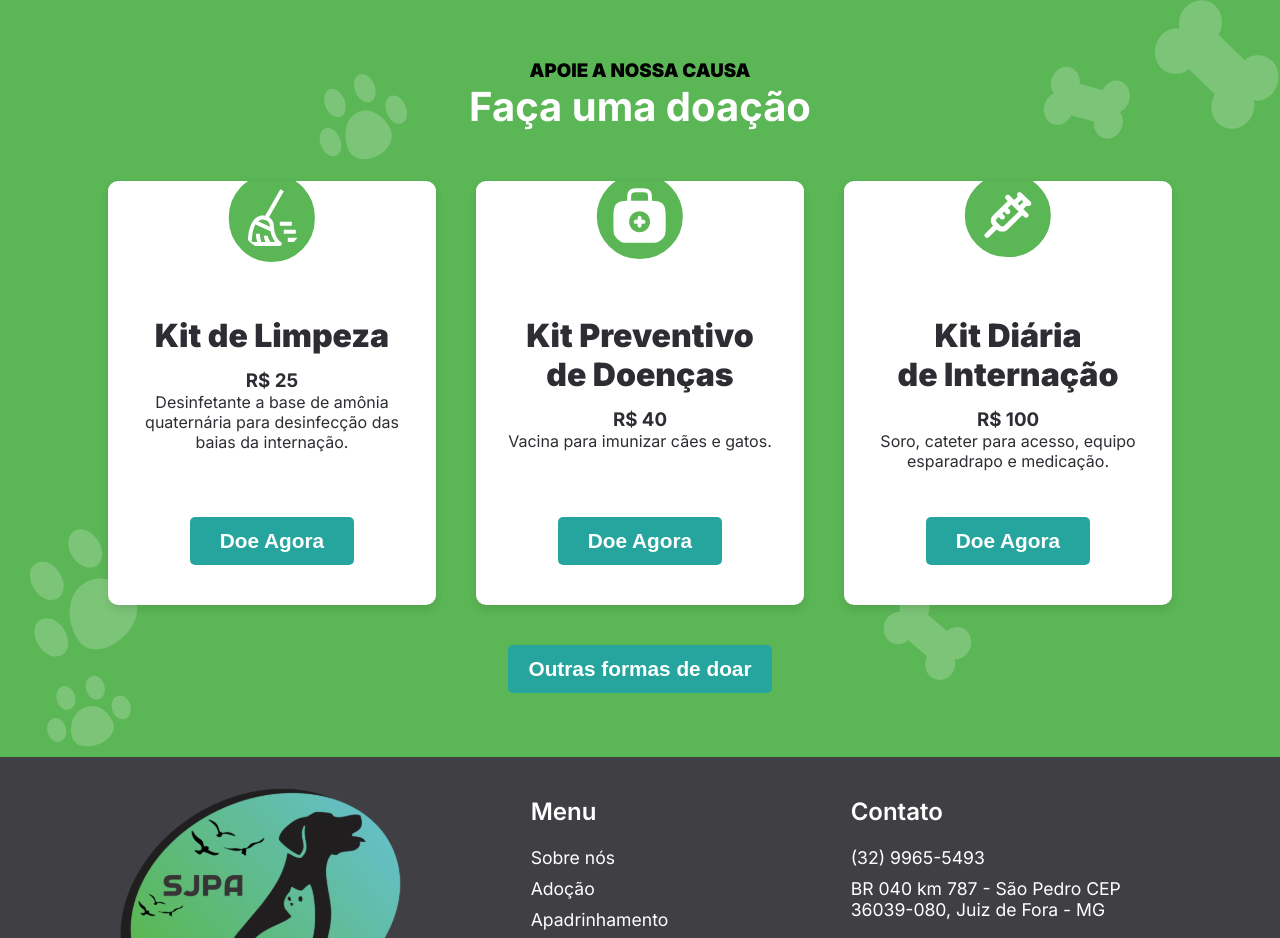
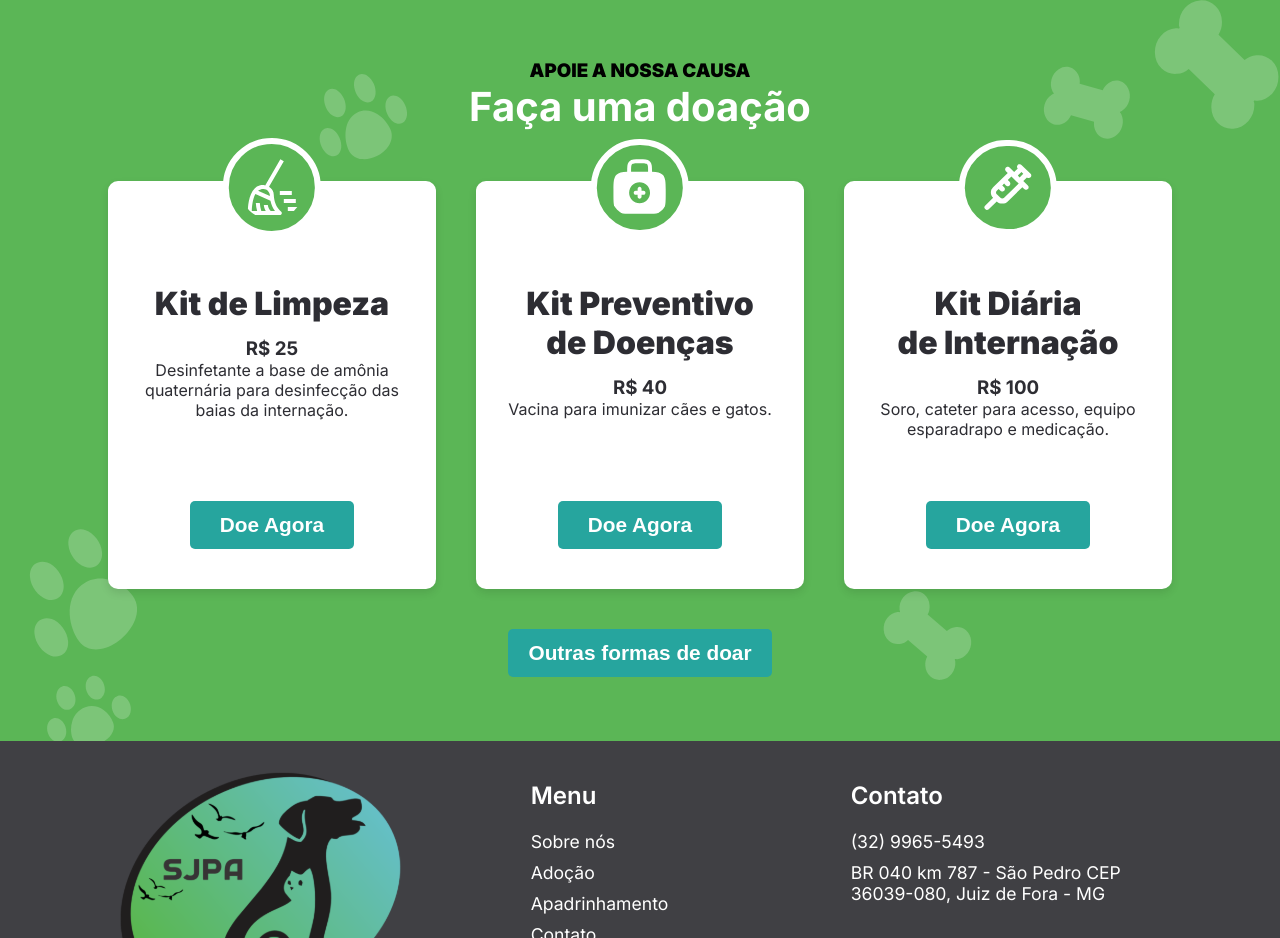
Before and after one commit to patriciasanttos/projeto-grupo3, a React (Create React App) app in the folder app/: page / in a window 1280 px wide. Shown: the part 2860-3798 px from the top of the page. Built offline with nearby package versions, Linux system fonts and the light colour scheme; no server answers.

Commit message:
Feat: Donation card image overflow fixed

```diff
--- a/app/src/components/card_donation/DonationCard.scss
+++ b/app/src/components/card_donation/DonationCard.scss
@@ -9,12 +9,13 @@
     .card {
         position: relative;
         width: 18rem;
-        height: 24rem;
+        height: 23rem;
         padding: 20px;
         background-color: #fff;
         text-align: center;
         border-radius: 10px;
         box-shadow: 0 4px 8px rgba(0, 0, 0, 0.1);
+        overflow: visible;
     }
 
     .card div {
@@ -27,19 +28,19 @@
 
     .icon-container {
         position: relative;
-        height: 50px;
-    }
+        height: 5%;
+        top: -13%;
 
         .icon_donation {
             background-color: var(--background-primary-color);
             border-radius: 100px;
-        border: 0.5rem solid white;
+            border: 0.4rem solid white;
             position: absolute;
-        top: -35px;
             left: 50%;
             transform: translateX(-50%);
             width: 4rem;
             padding: 0.7rem;
+        }
     }
 
     .card h2,
@@ -56,6 +57,7 @@
 
     p {
         text-align: center;
+        margin-bottom: 0;
     }
 
     button {
```
Also changed, not shown: app/src/components/card_donation/DonationCard.jsx (+9 -2 lines). Lines whose indentation alone changed are shown as unchanged.
